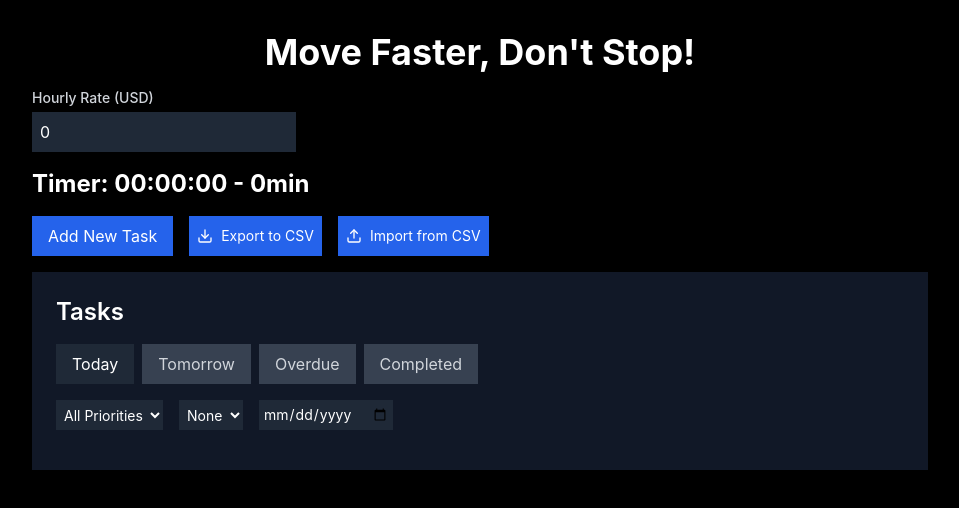
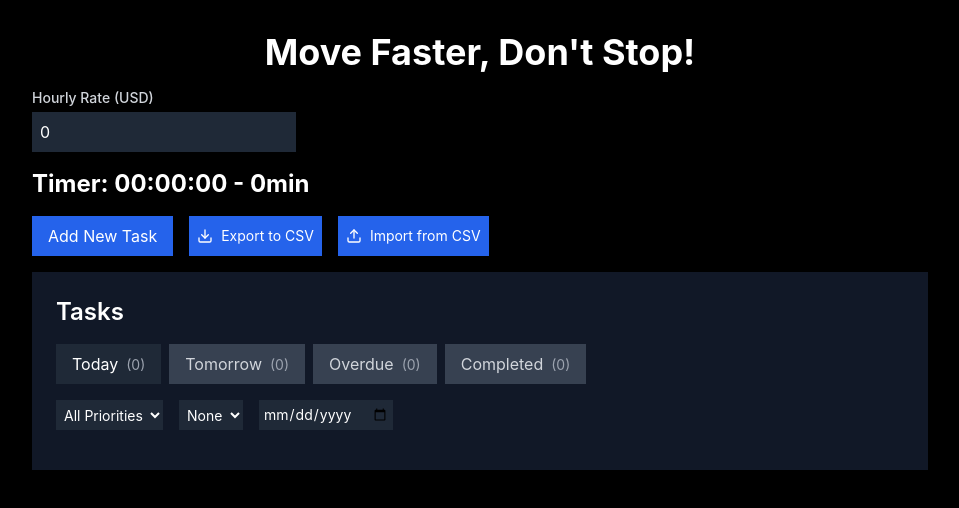
Before and after one commit to HenryGuedess/Super-Cool-Todo-List, a React (Vite) app: page / in a window 1280 px wide. Shown: the top 508 px of the page, without its empty margins (160-1119 px from the left). Built offline with nearby package versions, Linux system fonts and the light colour scheme.

Commit message:
Update TaskManager.tsx - Numero de taks nas tabs

```diff
--- a/src/components/TaskManager.tsx
+++ b/src/components/TaskManager.tsx
@@ -366,6 +366,10 @@
                   }`}
                 >
                   {tab.charAt(0).toUpperCase() + tab.slice(1)}
+                  {/* Add notification count */}
+                  <span className="ml-2 text-sm text-gray-400">
+                    ({filteredTasks[tab].length})
+                  </span>
                 </button>
               ))}
             </div>
```
